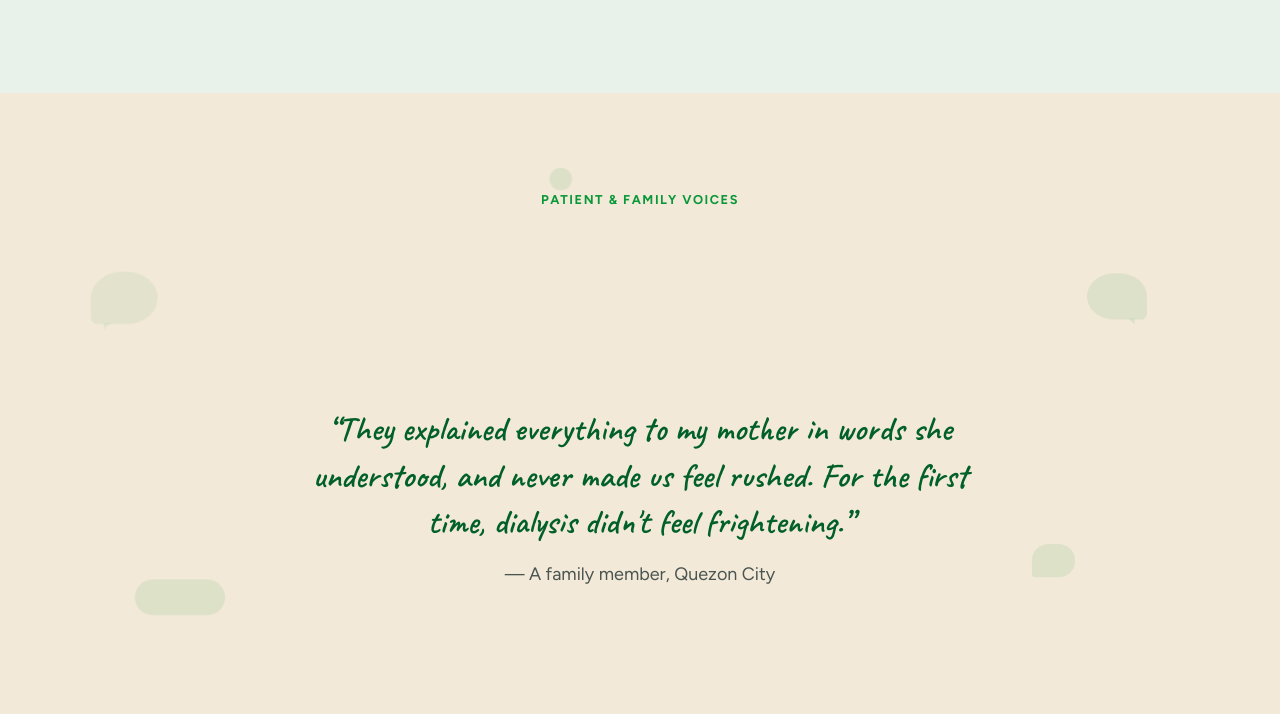
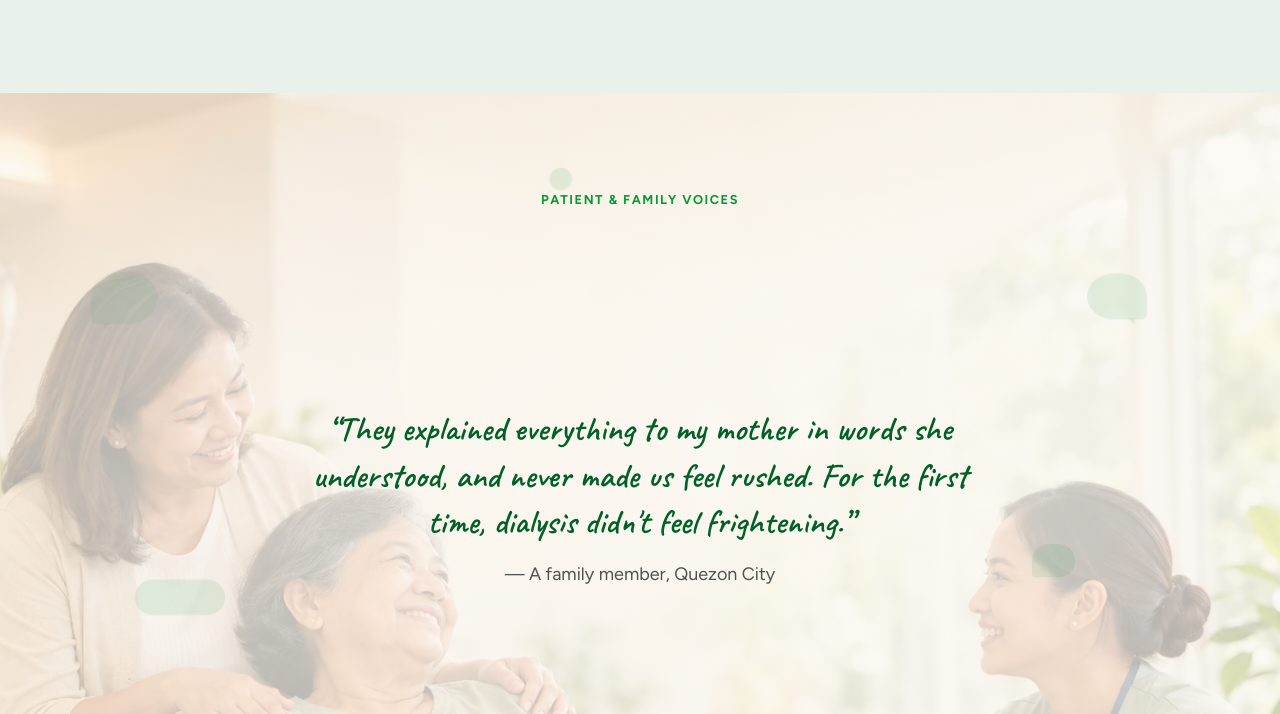
Before and after one commit to williamrivero/stjohnbiocare, an Astro site: page / in a window 1280 px wide. Shown: the part 4630-5344 px from the top of the page. Built offline with nearby package versions, Linux system fonts and the light colour scheme; Astro itself is replaced by a stand-in of ours.

Commit message:
Home: add patient/family editorial photo as Voices section background (cream scrim for readability)

```diff
--- a/src/pages/index.astro
+++ b/src/pages/index.astro
@@ -336,7 +336,13 @@ const safety = [
   @media (max-width: 820px) { .nurses { grid-template-columns: 1fr; } .nurses__actions { flex-direction: row; flex-wrap: wrap; } }
 
   /* Patient & family voices — fade-to-next auto-rotating testimonials. */
-  .voices-section { position: relative; overflow: hidden; }
+  .voices-section {
+    position: relative; overflow: hidden;
+    background-image:
+      radial-gradient(ellipse 92% 86% at 50% 48%, rgba(251,247,240,.86) 0%, rgba(251,247,240,.74) 46%, rgba(251,247,240,.55) 100%),
+      url('/images/voices-bg.webp');
+    background-size: cover; background-position: center; background-repeat: no-repeat;
+  }
   .voices-bg { position: absolute; inset: 0; z-index: 0; pointer-events: none; }
   .vb {
     --vb-color: color-mix(in srgb, var(--life) 20%, transparent);
```
Also changed, not shown: public/images/voices-bg.webp (added), 1 other file.
